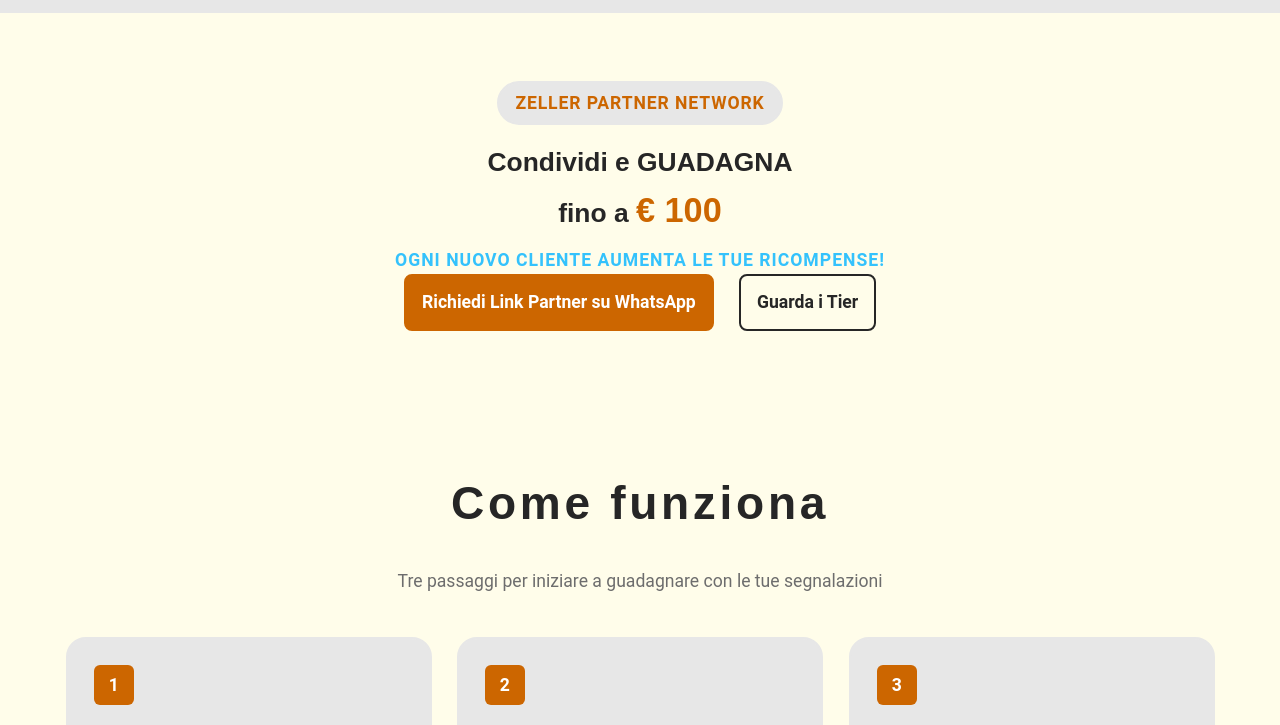
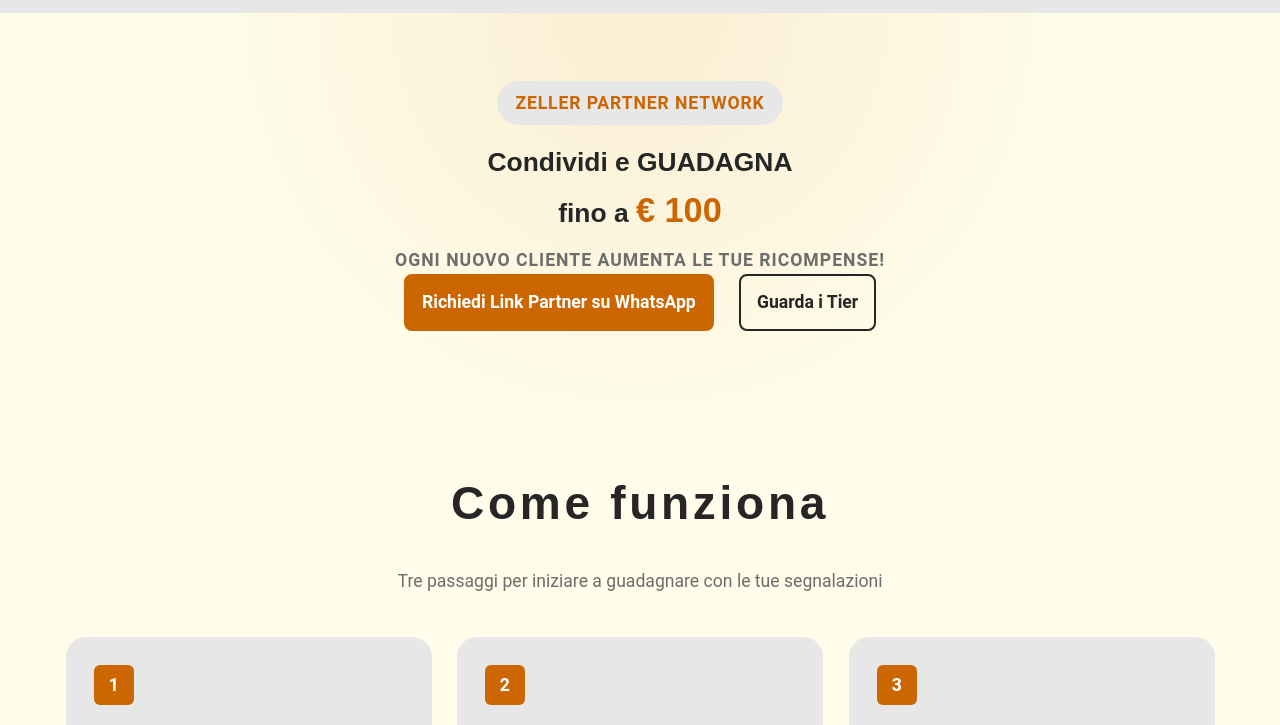
Before and after one commit to zellerindustries/zellerindustries.com, a website: page src/pages/referral/index.html in a window 1280 px wide. Shown: the part 75-800 px from the top of the page. Drawn offline with Linux system fonts and the light colour scheme; a web font is replaced by a local one.

Commit message:
style: add referral hero background glow, fix off-brand subtitle color

```diff
--- a/src/pages/referral/referral.css
+++ b/src/pages/referral/referral.css
@@ -1,6 +1,14 @@
 /* =====================================================
    REFERRAL PROGRAM - STILI DEDICATI (referral.css)
 ===================================================== */
+
+#referral-hero {
+  background: radial-gradient(
+    circle at 50% 0%,
+    rgba(204, 102, 0, 0.1) 0%,
+    transparent 60%
+  );
+}
 
 /* Content wrapper, mirrors .footer-container's centering formula */
 .container {
@@ -35,7 +43,7 @@
 }
 
 .hero-subtitle {
-  color: var(--clr-accent);
+  color: var(--clr-text-muted);
   font-weight: 700;
   letter-spacing: 1px;
   margin-top: 0.5rem;
```
